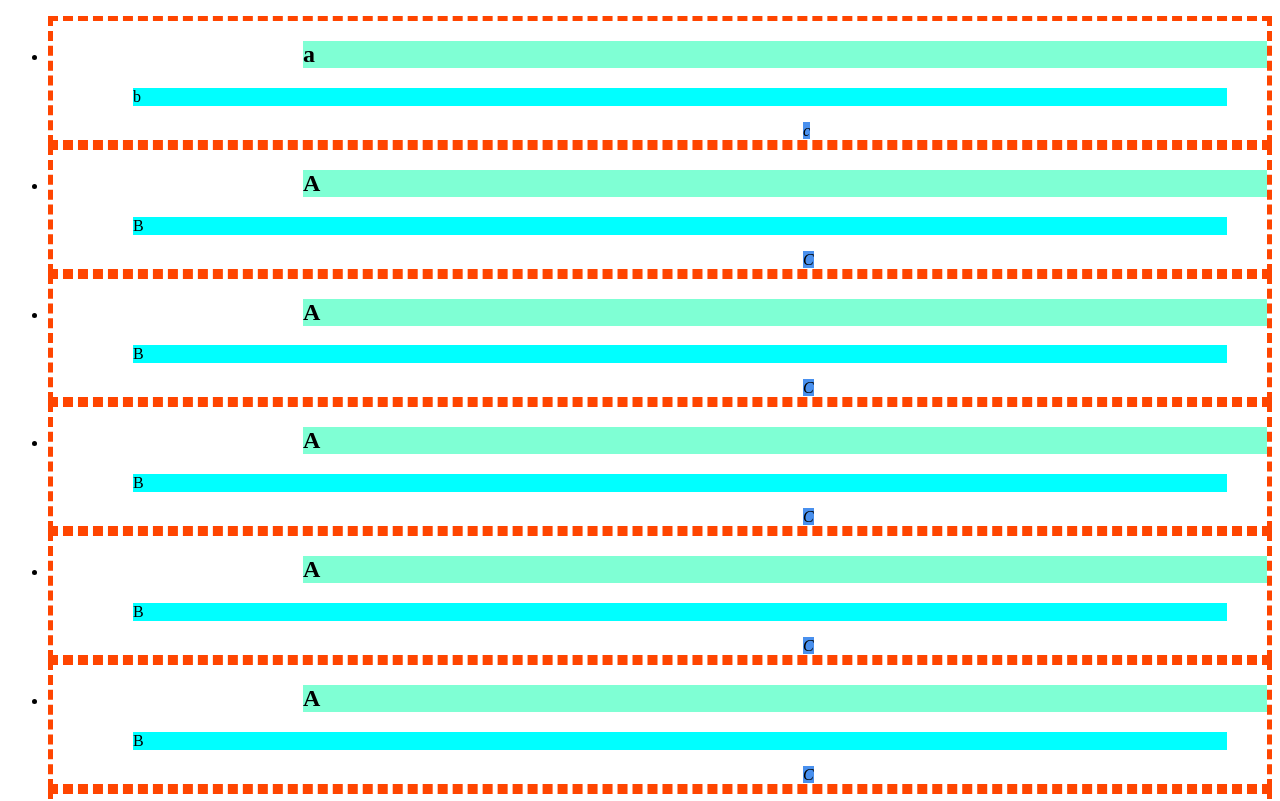
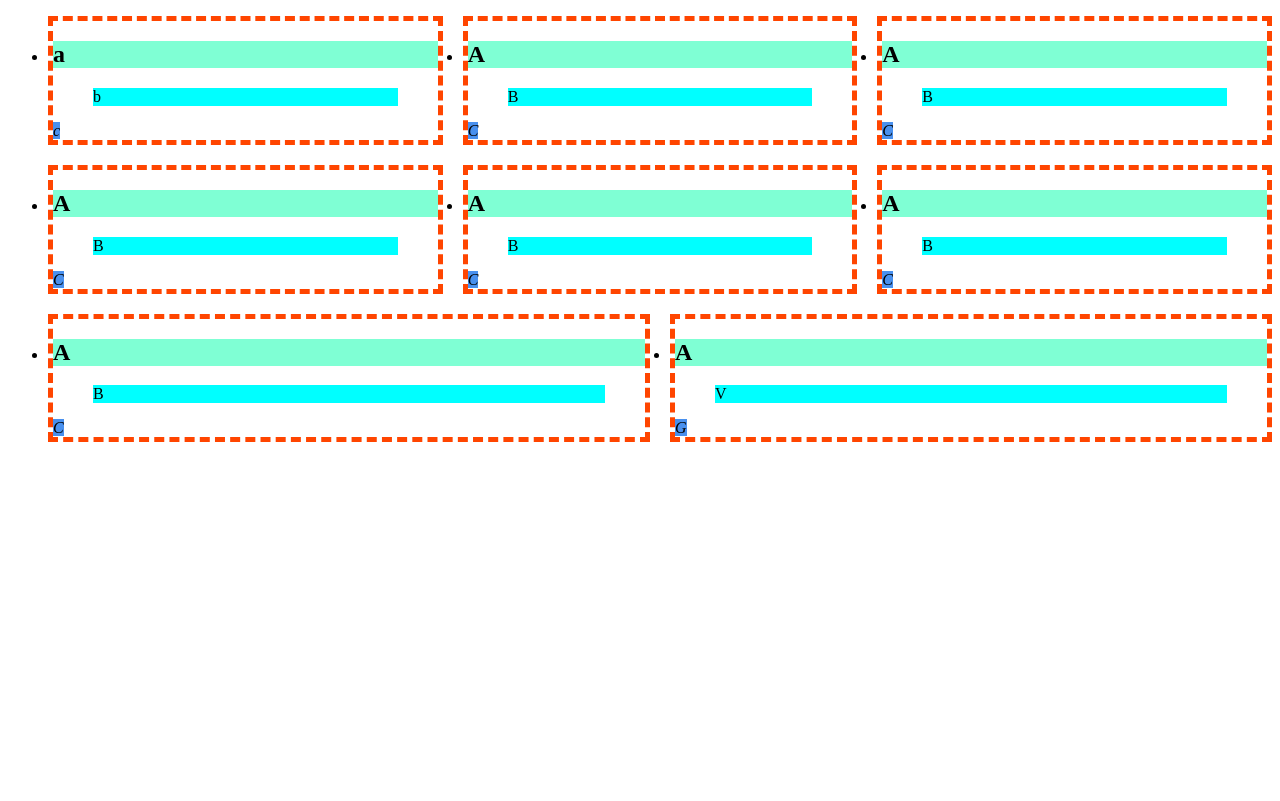
Before and after one commit to iwizzz/group-1-practics, a plain HTML site: page 5.5 (1).html in a window 1280 px wide. Shown: the top 801 px of the page. Drawn offline with Linux system fonts and the light colour scheme.

Commit message:
nigaaaaa

```diff
--- a/style.css
+++ b/style.css
@@ -1,14 +1,19 @@
 
+.quote-list { display: flex;
 
+ flex-wrap:wrap ; gap:20px ;
+ }
 .quote-list-item { border:5px dashed orangered ;
+
+    flex: 1 25% ;
 }
 .quote-list-title { background-color: aquamarine;
-    margin-left:250px ;
+
 
 }
 .quote-list-quote { background-color: aqua;
-    margin-left:  80px;
+
 }
 .quote-list-author { background-color:rgb(73, 144, 238);
-margin-left: 750px;
+
 }
```
